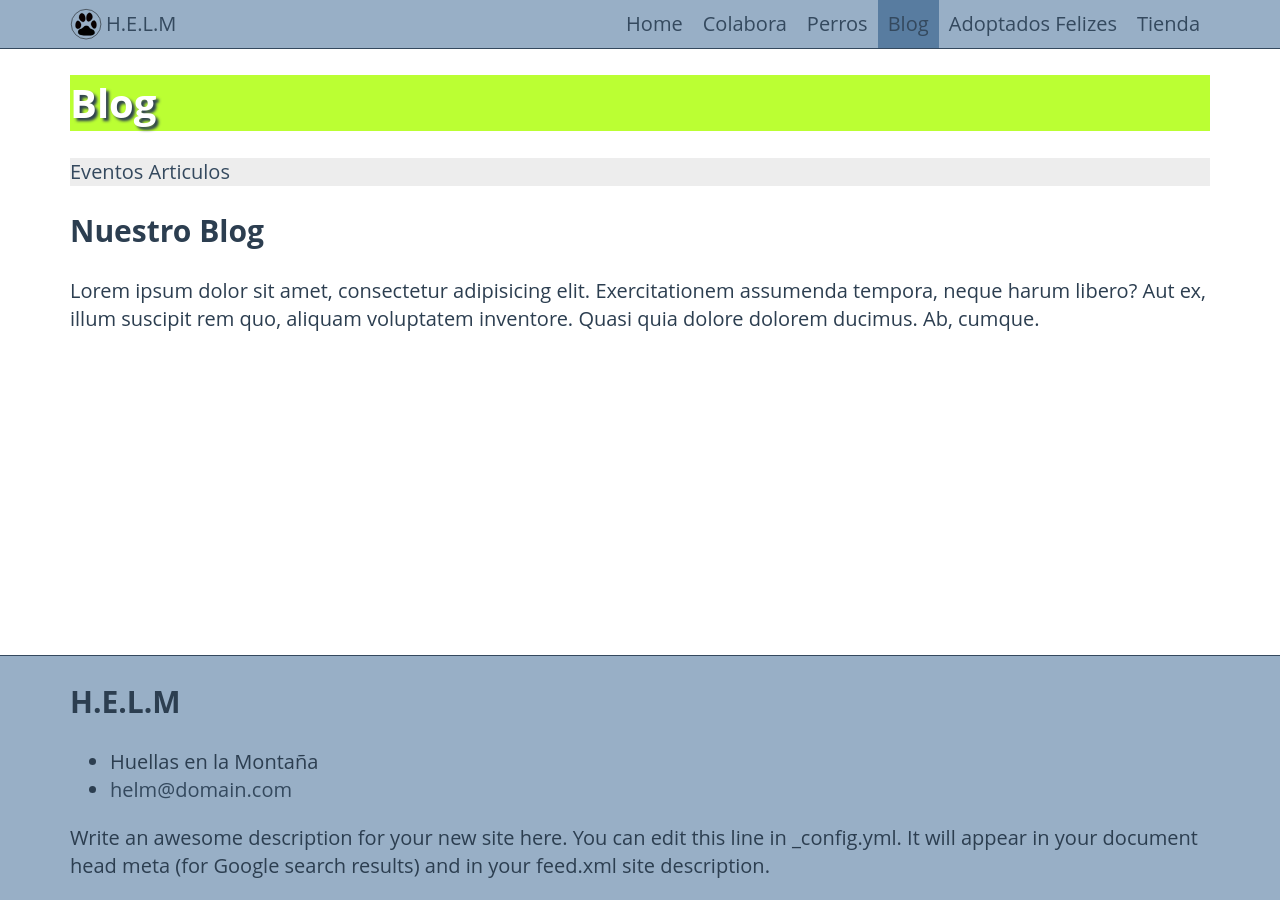
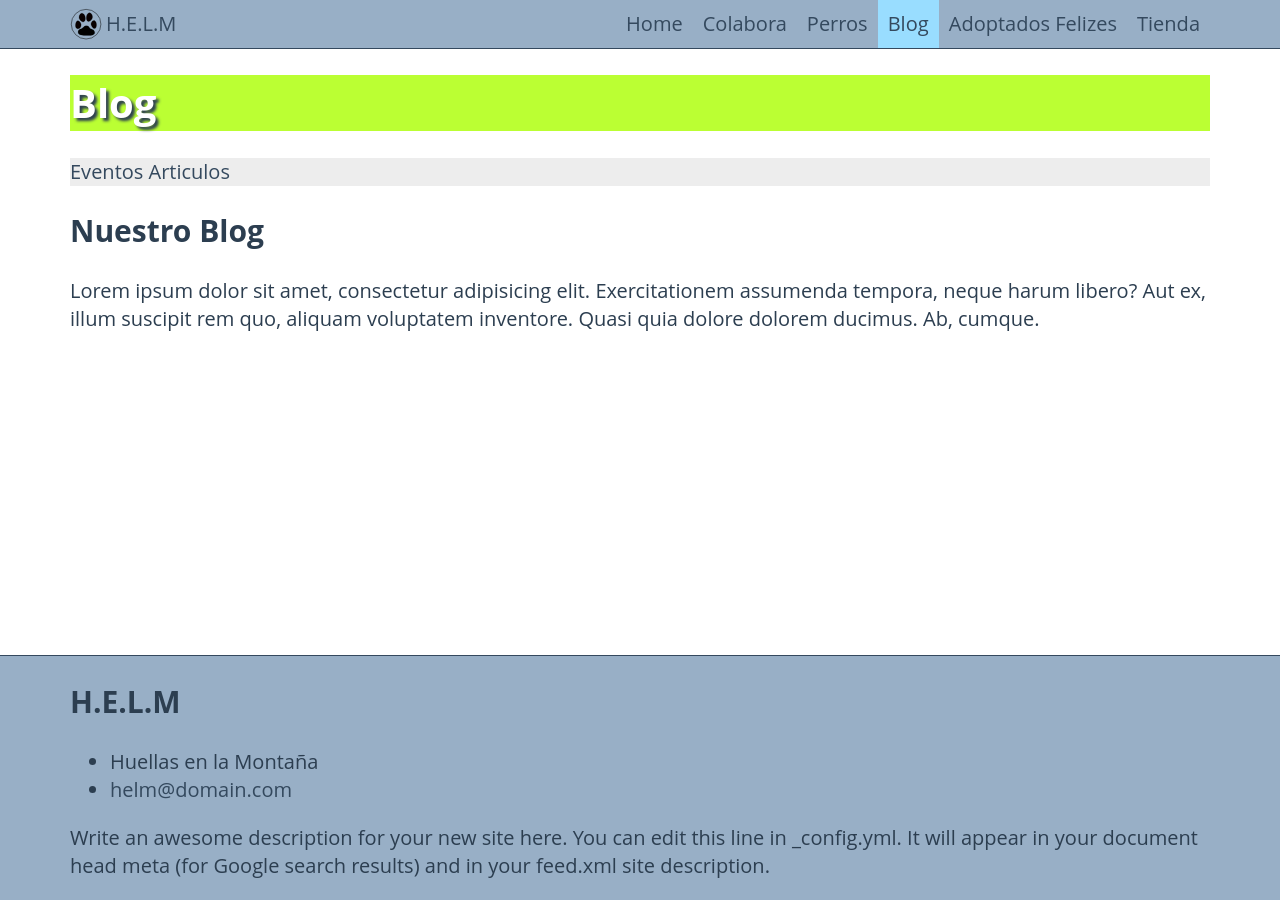
Before and after one commit to Debianete/helm, a Jekyll site: the page built from blog/blog.html, in a window 1280 px wide. Built offline with Jekyll 4.4.1, drawn with Linux system fonts in a browser that asks for light colours.

Commit message:
Update _default.scss

```diff
--- a/_sass/themes/_default.scss
+++ b/_sass/themes/_default.scss
@@ -7,7 +7,7 @@
  * Active nav links
  */
 .active {
-  background: lighten($brand-color, 20%);
+  background: lighten($brand-color-comp, 20%);
   color: $white;
 }
 
```
